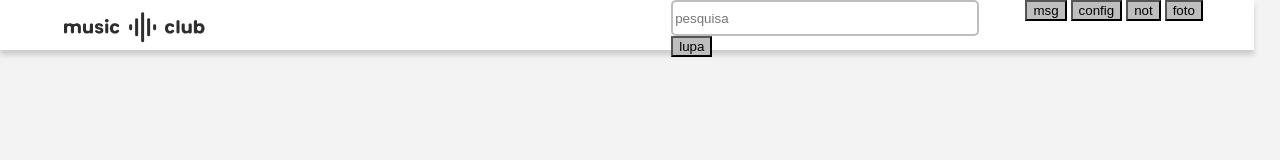
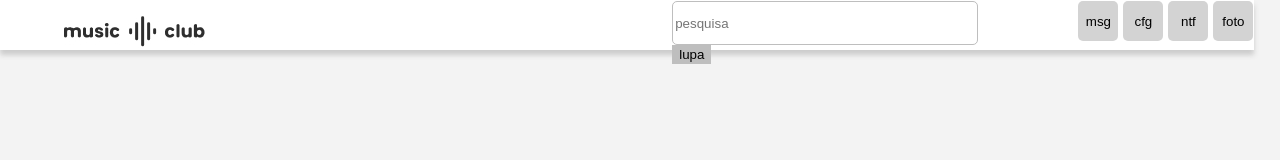
Before and after one commit to Fernandogfg/Projeto-conclus-o-de-modulo-CSS, a plain HTML site: page index.html in a window 1280 px wide. Drawn offline with Linux system fonts and the light colour scheme.

Commit message:
mudanças

```diff
--- a/css/style.css
+++ b/css/style.css
@@ -4,6 +4,7 @@
    --bg-cor: rgb(243, 243, 243);
    --sombra: rgb(204, 204, 204);
    --cor-btn: rgb(190, 190, 190);
+   --cor-btn-claro: rgb(211, 211, 211);
 }
 body {
    margin: 0;
@@ -24,13 +25,28 @@ body {
 /* .espaco {
    height: 100000px;
 } */
+.lateral {
+   align-content: end;
+   margin: 1px;
+}
 input.pesquisa {
-   border: 2px solid var(--cor-btn);
+   border: 1px solid var(--cor-btn);
    border-radius: 5px;
-   height: 30px;
+   height: 40px;
    width: 300px;
-   align-self: end;
 }
 .btn {
    background-color: var(--cor-btn);
+   border: 1px solid var(--cor-btn);
 }
+.h-btn {
+   border: 0px solid;
+   background-color: var(--cor-btn-claro);
+   height: 40px;
+   width: 40px;
+   border-radius: 5px;
+}
+.head-cont {
+   justify-content: end;
+   gap: 5px;
+}
--- a/index.html
+++ b/index.html
@@ -14,15 +14,16 @@
                <div class="logo col-lg-6"><img src="assets\images\Group 2.jpg" alt="" /></div>
                <div class="col-lg-6"></div>
             </div>
-            <div class="col-lg-6 row">
+            <div class="col-lg-6 lateral row">
                <div class="col-lg-7">
-                  <label><input type="text" placeholder="pesquisa" class="pesquisa" /><button class="btn">lupa</button></label>
+                  <label class="a"><input type="text" placeholder="pesquisa" class="pesquisa" /><button class="btn">lupa</button></label>
                </div>
-               <div class="col-lg-5">
-                  <button class="btn btn-msg">msg</button>
-                  <button class="btn btn-cfg">config</button>
-                  <button class="btn btn-ntf">not</button>
-                  <button class="btn btn-foto">foto</button>
+               <div class="col-lg-5 row head-cont">
+                  <div class="col-lg-8"></div>
+                  <div class="col-lg-1"><button class="h-btn">msg</button></div>
+                  <div class="col-lg-1"><button class="h-btn">cfg</button></div>
+                  <div class="col-lg-1"><button class="h-btn">ntf</button></div>
+                  <div class="col-lg-1"><button class="h-btn">foto</button></div>
                </div>
             </div>
          </div>
```
Also changed, not shown: tarefas.txt.
